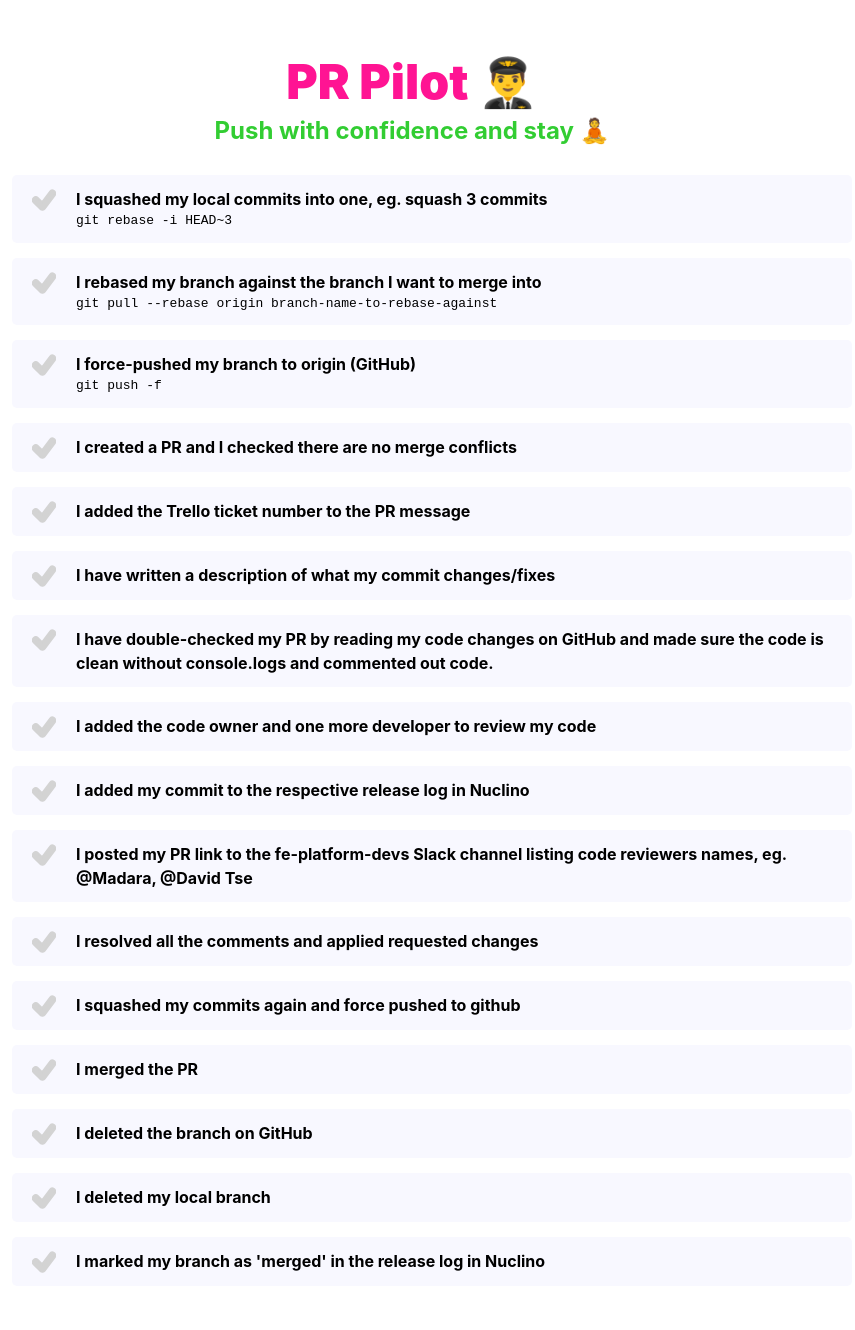
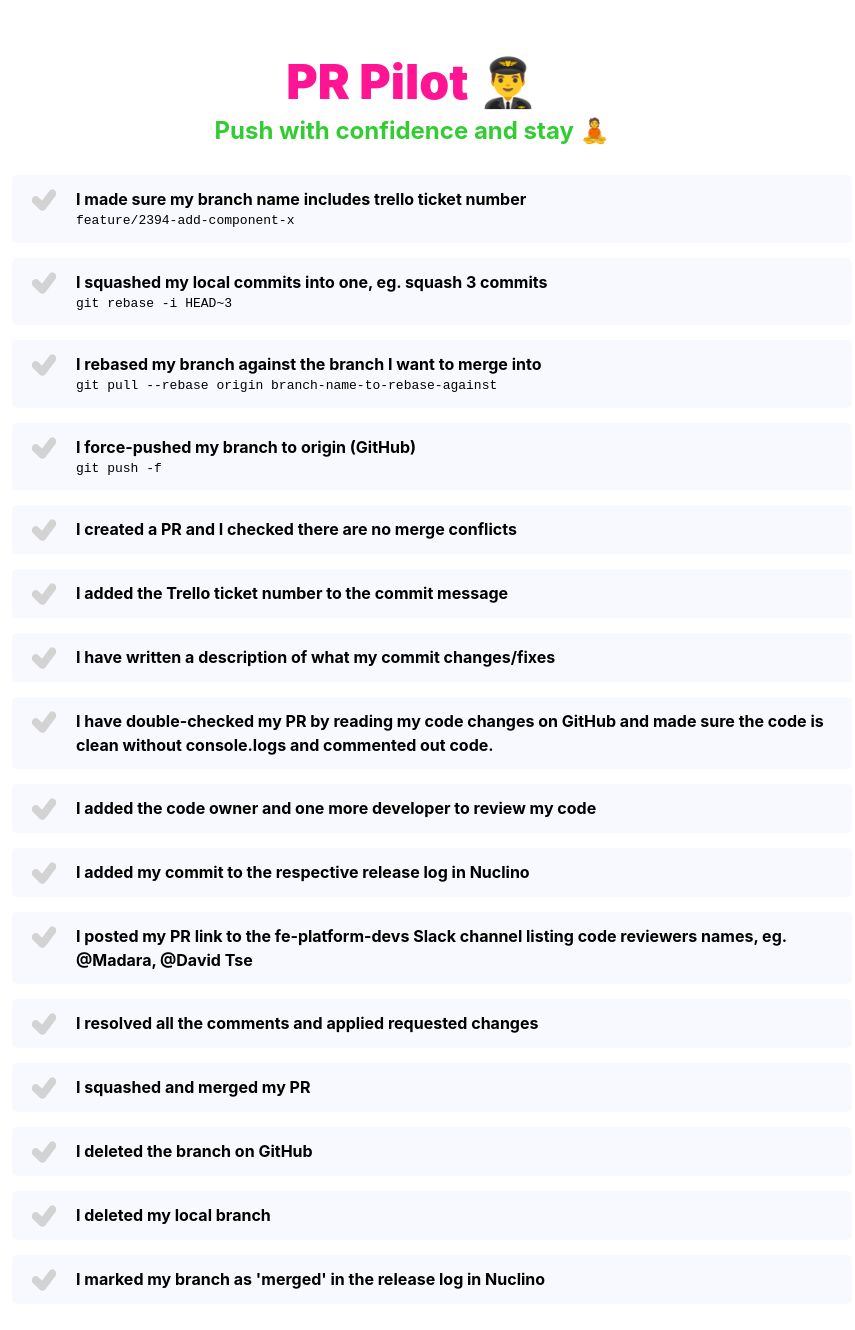
Before and after one commit to Maciej001/pr-checklist, a React (Create React App) app: page / in a window 1280 px wide. Shown: the top 1330 px of the page, without its empty margins (248-1103 px from the left). Built offline with nearby package versions, Linux system fonts and the light colour scheme.

Commit message:
fine tuning

```diff
--- a/src/checklist.js
+++ b/src/checklist.js
@@ -1,4 +1,9 @@
 const checklist = [
+  {
+    id: 0,
+    label: "I made sure my branch name includes trello ticket number",
+    code: "feature/2394-add-component-x"
+  },
   {
     id: 1,
     label: "I squashed my local commits into one, eg. squash 3 commits",
@@ -20,7 +25,7 @@ const checklist = [
   },
   {
     id: 5,
-    label: "I added the Trello ticket number to the PR message"
+    label: "I added the Trello ticket number to the commit message"
   },
   {
     id: 6,
@@ -49,12 +54,8 @@ const checklist = [
     label: "I resolved all the comments and applied requested changes"
   },
   {
-    id: 12,
-    label: "I squashed my commits again and force pushed to github"
-  },
-  {
     id: 13,
-    label: "I merged the PR"
+    label: "I squashed and merged my PR"
   },
   {
     id: 14,
```
